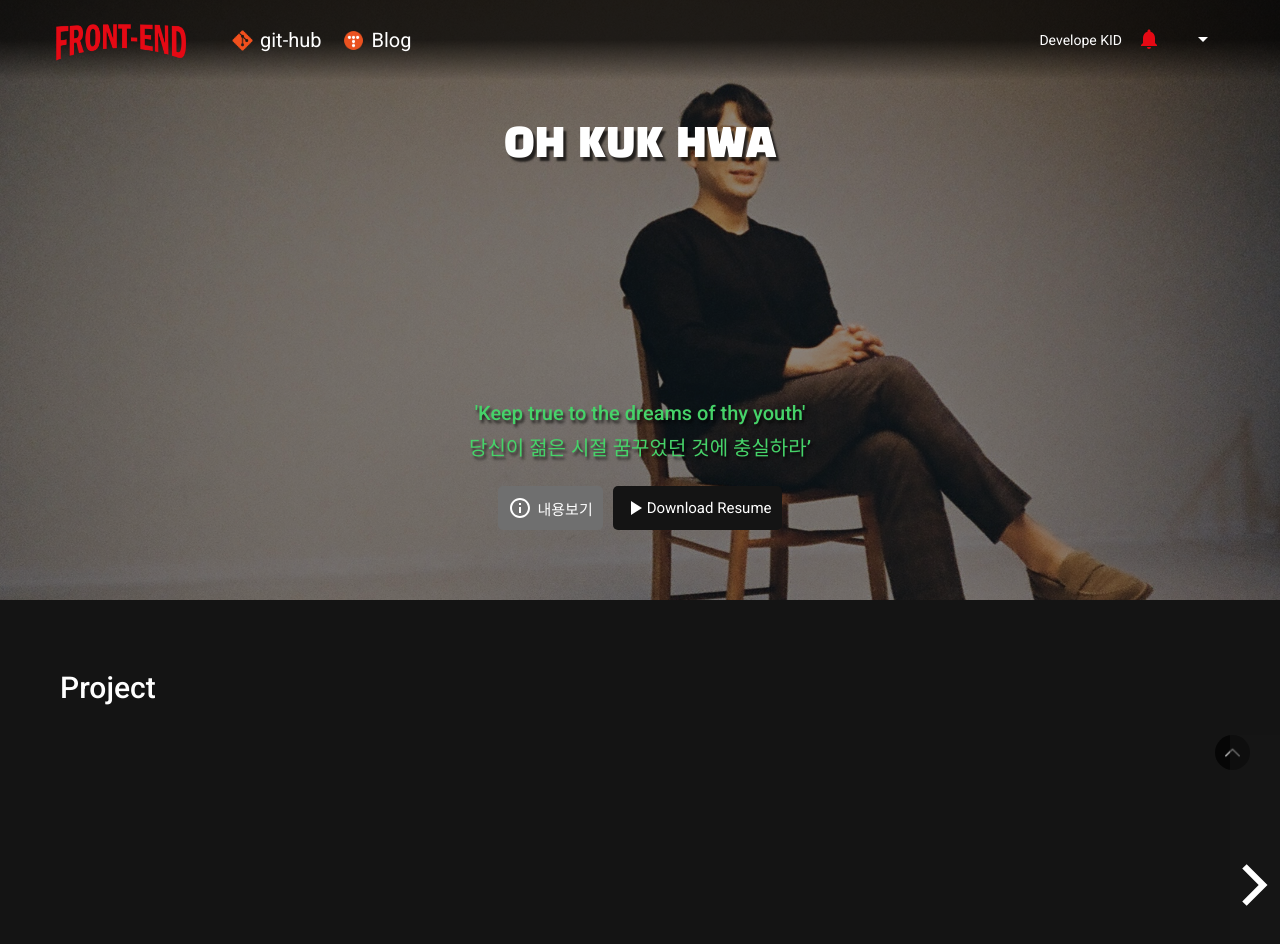
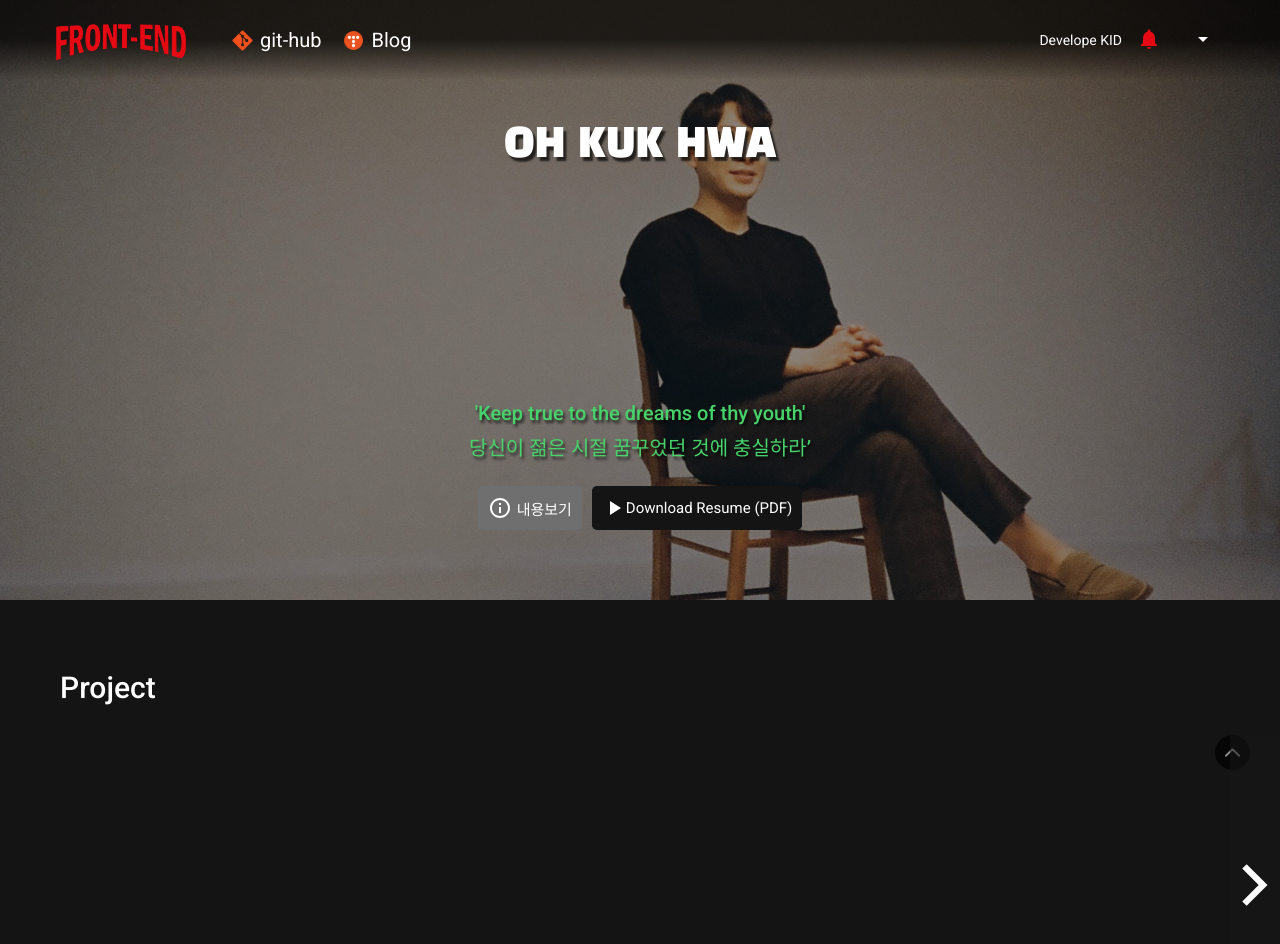
Before and after one commit to chry8822/Resume_flix, a React (Create React App) app: page / in a window 1280 px wide. Shown: the top 944 px of the page. Built offline with nearby package versions, Linux system fonts and the light colour scheme; grey boxes are pictures that could not be loaded; the HTML template or start-up script is replaced by a standard one.

Commit message:
edit resume pdf

```diff
--- a/src/component/featured/Featured.js
+++ b/src/component/featured/Featured.js
@@ -115,7 +115,7 @@ export default function Featured() {
             </button>
             <a className="download" href={process.env.PUBLIC_URL + "/resume.pdf"} target="_new" download>
               <PlayArrow />
-              Download Resume
+              Download Resume (PDF)
             </a>
           </div>
         </div>
--- a/src/data.js
+++ b/src/data.js
@@ -50,7 +50,7 @@ export default [
   {
     id : 4,
     title : "Resume-Flix",
-    time : "7 days",
+    time : "14+ days",
     stack : "HTML, CSS, JS, React, Sass",
     desc : "넷플릭스ST 이력서",
     fn : "페이지 이동, 호버시 영상재생, Sns 링크",
```
Also changed, not shown: 1 other file (tests, documents, lock files or other folders).
